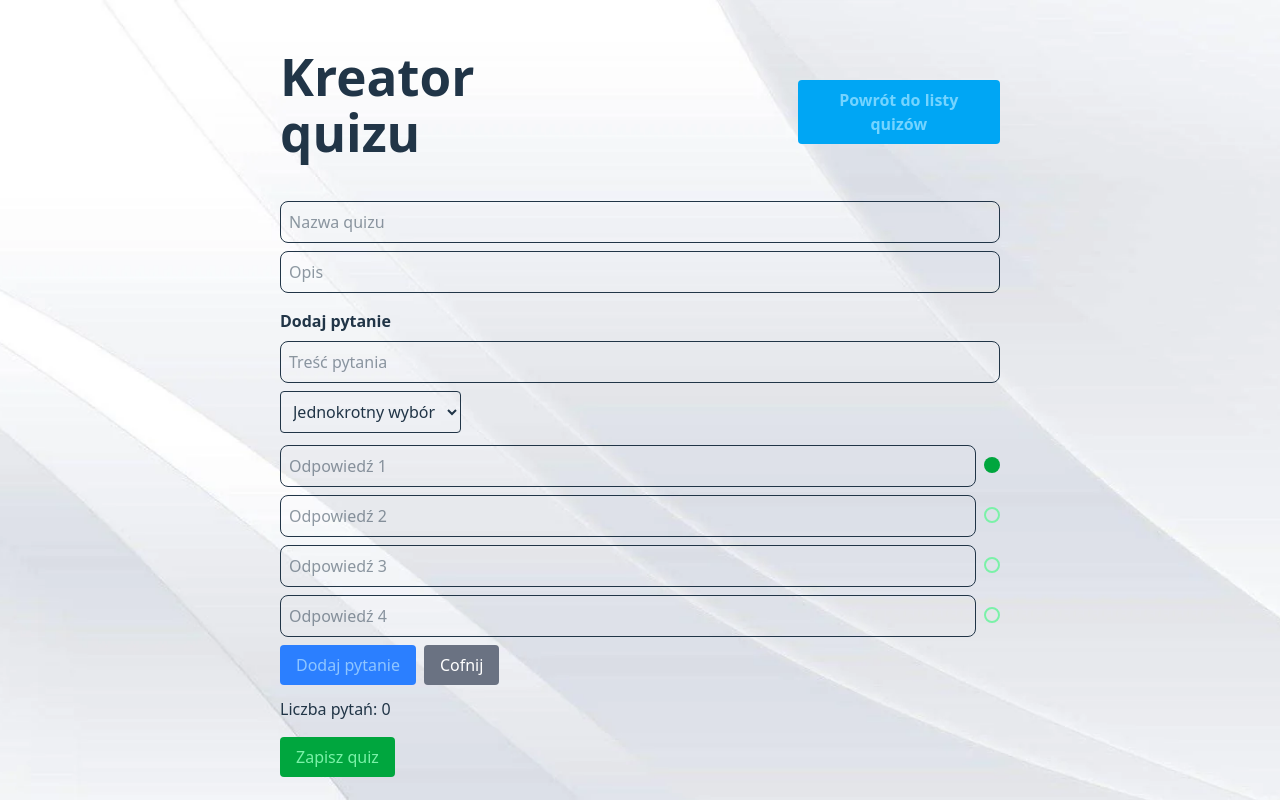
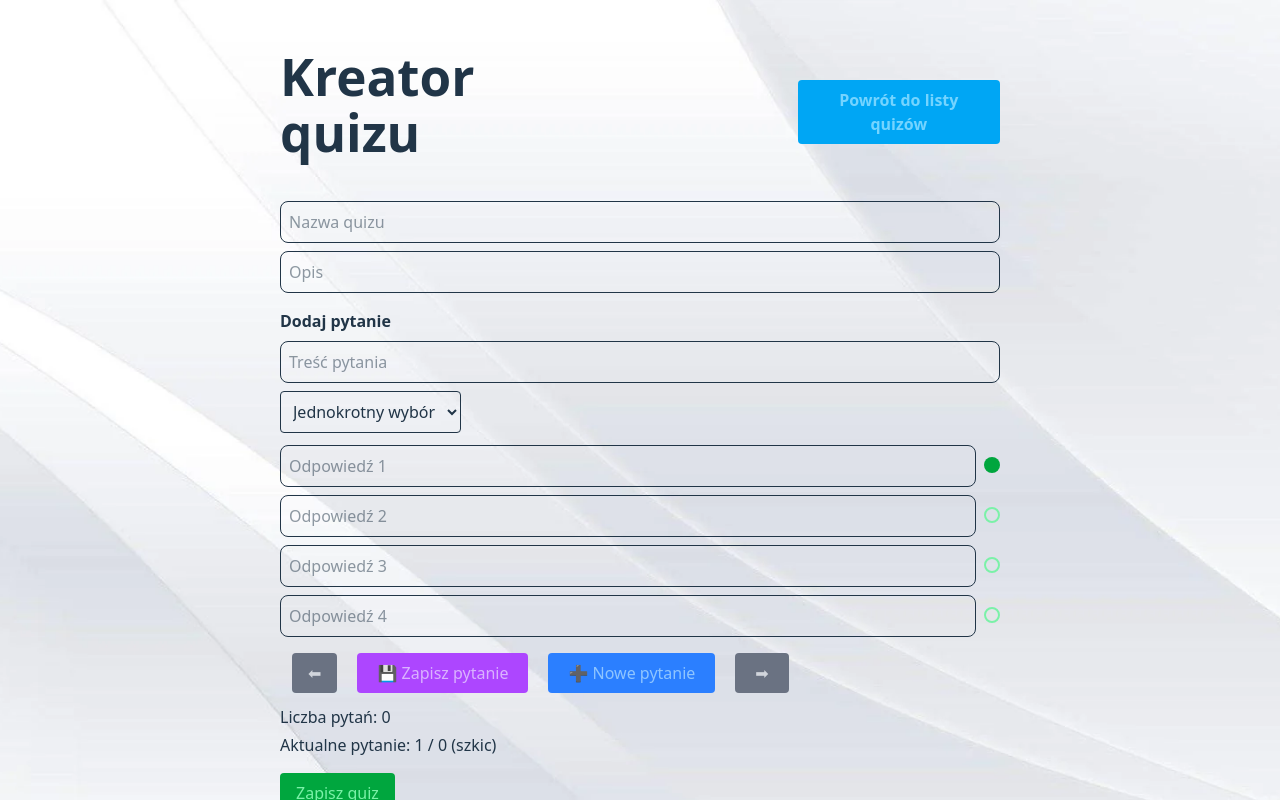
Before and after one commit to w1nned/quizygg, a React (Vite) app: page /create in a window 1280 px wide. Shown: the top 800 px of the page. Built offline with nearby package versions, Linux system fonts and the light colour scheme.

Commit message:
buttonsFunction1
test

```diff
--- a/src/components/QuizCreator.jsx
+++ b/src/components/QuizCreator.jsx
@@ -21,6 +21,8 @@ function QuizCreator() {
 
   const [history, setHistory] = useState([]);
   const [step, setStep] = useState(-1);
+
+  const [currentIndex, setCurrentIndex] = useState(null);
 
 const addQuestion = () => {
   if (!text) return;
@@ -54,8 +56,80 @@ const addQuestion = () => {
     setStep(updatedHistory.length - 1);
   };
 
+  const saveQuestion = () => {
+  if (!text) return;
+
+  const q = {
+    id: currentIndex !== null ? questions[currentIndex].id : Date.now(),
+    type,
+    question: text,
+    options: type === "single" ? options : ["Prawda", "Fałsz"],
+    correct
+  };
+
+  let updated;
+
+  if (currentIndex !== null) {
+
+    updated = [...questions];
+    updated[currentIndex] = q;
+  } else {
+
+    updated = [...questions, q];
+    setCurrentIndex(updated.length - 1);
+  }
+
+  setQuestions(updated);
+  };
+
   const goBack = () => {
     navigate("../");
+  };
+
+  const saveAndAddNew = () => {
+  saveQuestion();
+
+  setText("");
+  setOptions(["", "", "", ""]);
+  setCorrect(0);
+  setType("single");
+
+  setCurrentIndex(null);
+  };
+
+  const addNewQuestion = () => {
+  setText("");
+  setOptions(["", "", "", ""]);
+  setCorrect(0);
+  setType("single");
+
+  setCurrentIndex(null);
+  };
+
+  const prevQuestion = () => {
+  if (currentIndex === null || currentIndex === 0) return;
+
+  const prev = questions[currentIndex - 1];
+
+  setText(prev.question);
+  setOptions(prev.options);
+  setCorrect(prev.correct);
+  setType(prev.type);
+
+  setCurrentIndex(currentIndex - 1);
+  };
+
+  const nextQuestion = () => {
+  if (currentIndex === null || currentIndex >= questions.length - 1) return;
+
+  const next = questions[currentIndex + 1];
+
+  setText(next.question);
+  setOptions(next.options);
+  setCorrect(next.correct);
+  setType(next.type);
+
+  setCurrentIndex(currentIndex + 1);
   };
 
   const saveQuiz = () => {
@@ -201,10 +275,35 @@ const addQuestion = () => {
         </div>
       )}
 
-      <button onClick={addQuestion} className="bg-blue-500 cursor-pointer text-blue-300 px-4 py-2 rounded hover:scale-110 hover:font-bold hover:text-white tranform duration-100">Dodaj pytanie</button>
-      <button onClick={undo} className="bg-gray-500 cursor-pointer text-white px-4 py-2 rounded ml-2 hover:scale-110 hover:font-bold transform duration-100">Cofnij</button>
+      {/*<button onClick={addQuestion} className="bg-blue-500 cursor-pointer text-blue-300 px-5 py-2 rounded hover:scale-110 hover:font-bold hover:text-white transform duration-100">Dodaj pytanie</button>*/}
+      <div className="flex gap-2 mt-4 flex-wrap">
+
+        <button onClick={prevQuestion} className="bg-gray-500 ml-3 mr-3 cursor-pointer text-gray-300 px-4 py-2 rounded hover:scale-110 hover:font-bold hover:text-white transform duration-100">
+          ⬅
+        </button>
+
+        <button onClick={saveQuestion} className="bg-purple-500 mr-3 cursor-pointer text-purple-300 px-5 py-2 rounded hover:scale-110 hover:font-bold hover:text-white transform duration-100">
+          💾 Zapisz pytanie
+        </button>
+
+        {/*<button onClick={saveAndAddNew} className="bg-green-500 mr-3 cursor-pointer text-green-300 px-5 py-2 rounded hover:scale-110 hover:font-bold hover:text-white transform duration-100">
+          ✅ Zapisz i dodaj
+        </button>*/}
+
+        <button onClick={saveAndAddNew} className="bg-blue-500 mr-3 cursor-pointer text-blue-300 px-5 py-2 rounded hover:scale-110 hover:font-bold hover:text-white transform duration-100">
+          ➕ Nowe pytanie
+        </button>
+
+        <button onClick={nextQuestion} className="bg-gray-500 mr-2 cursor-pointer text-gray-300 px-5 py-2 rounded hover:scale-110 hover:font-bold hover:text-white transform duration-100">
+          ➡
+        </button>
+
+    </div>
 
       <p className="mt-3">Liczba pytań: {questions.length}</p>
+      <p className="mt-1">
+        Aktualne pytanie: {currentIndex !== null ? currentIndex + 1 : (questions.length + 1) } / {questions.length}{currentIndex !== null ? "" : " (szkic)" }
+      </p>
 
       <button onClick={saveQuiz} className="bg-green-600 text-green-300 cursor-pointer px-4 py-2 rounded mt-4 hover:scale-110 hover:font-bold hover:text-white tranform duration-100">Zapisz quiz</button>
     </div>
```
